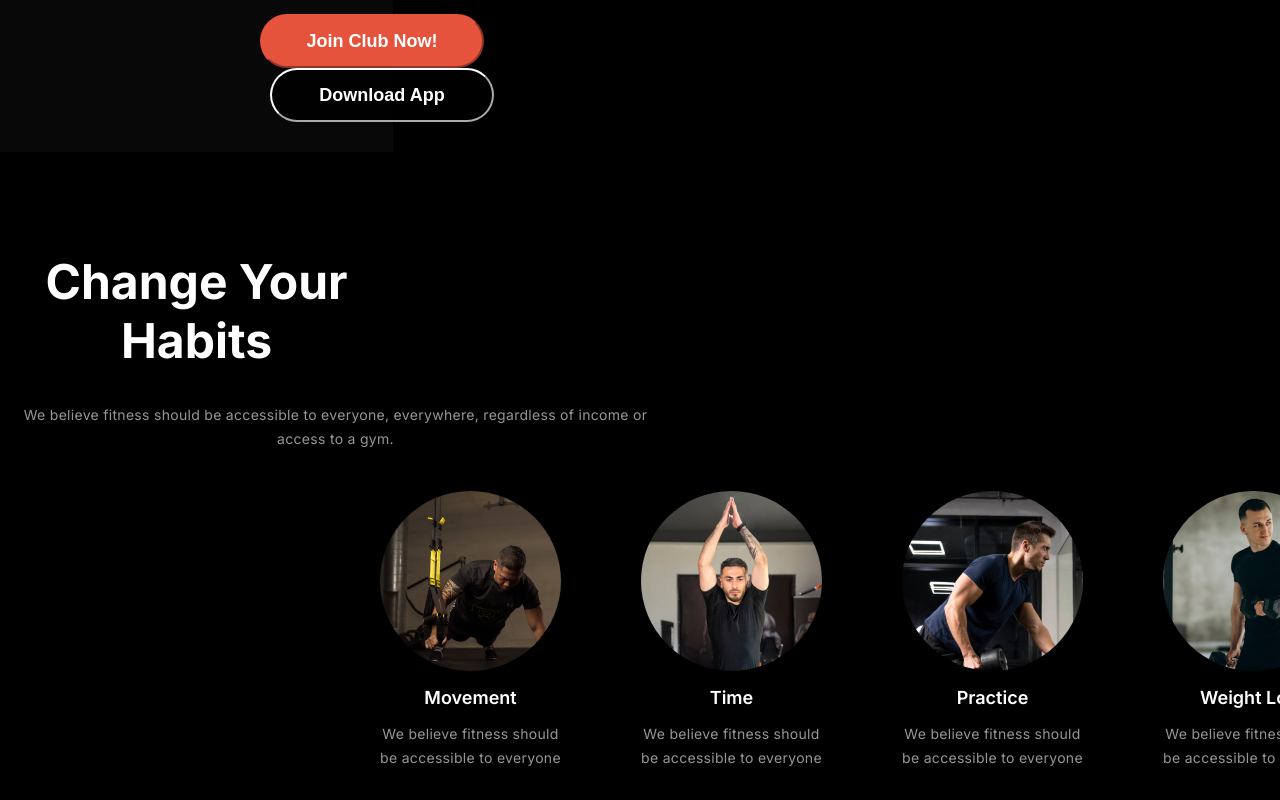
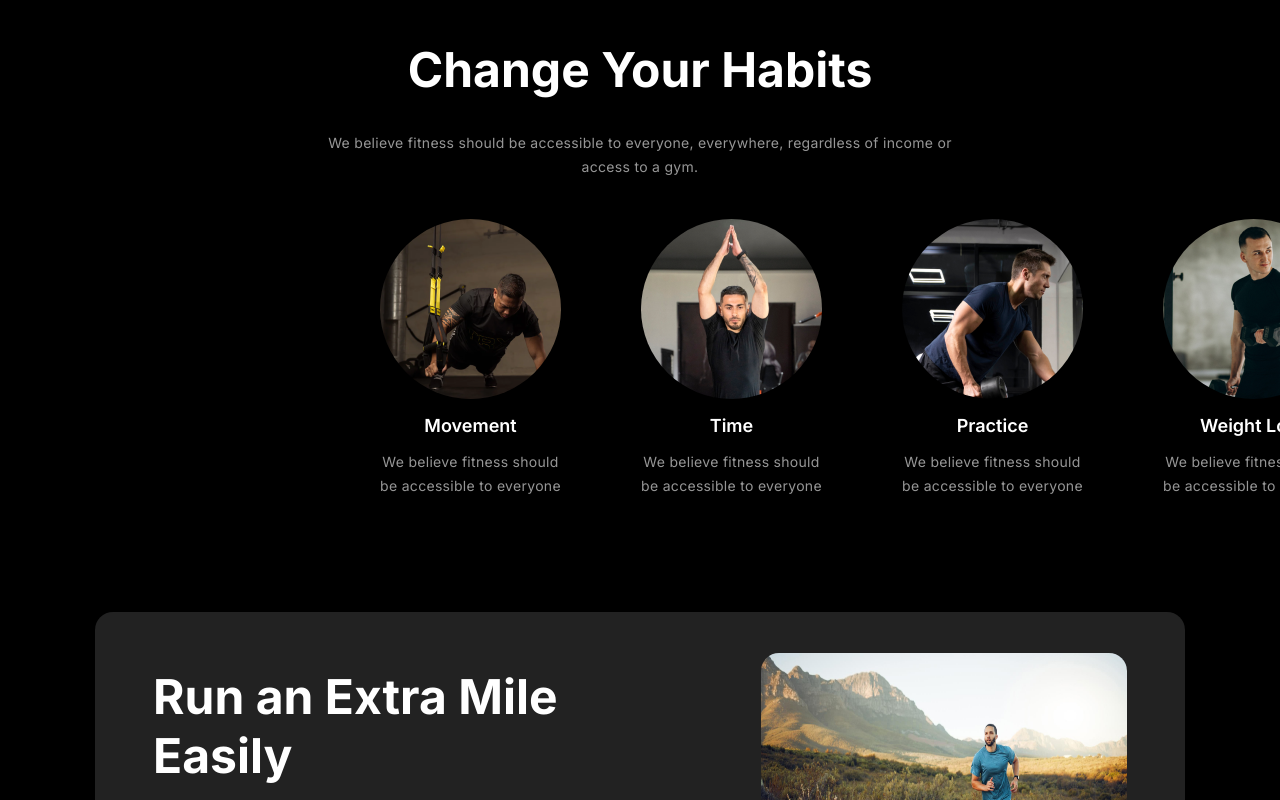
Before and after one commit to ahsanadip7/assignment-2, a plain HTML site: page index.html in a window 1280 px wide. Shown: the part 960-1760 px from the top of the page. Drawn offline with Linux system fonts and the light colour scheme; a web font is replaced by a local one.

Commit message:
all done

```diff
--- a/media/mediastyle.css
+++ b/media/mediastyle.css
@@ -1,5 +1,10 @@
 @media screen and (max-width:576px) {
 
+
+  body{
+
+    width: 393px;
+  }
 
 
     .nav-menu{
--- a/style/style.css
+++ b/style/style.css
@@ -8,11 +8,6 @@
     font-style: normal;
     font-variation-settings:
       "slnt" 0;
-  }
-
-  body{
-
-    width: 393px;
   }
 
   .playwrite-cu{
```
